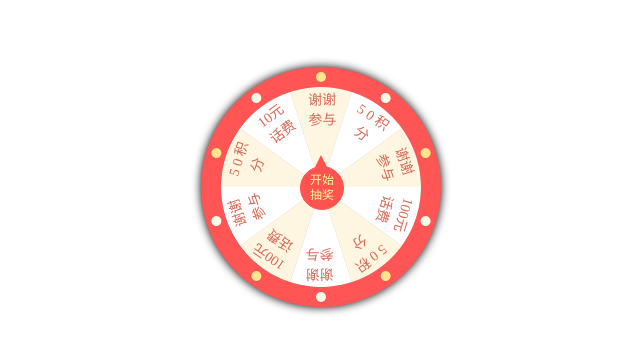
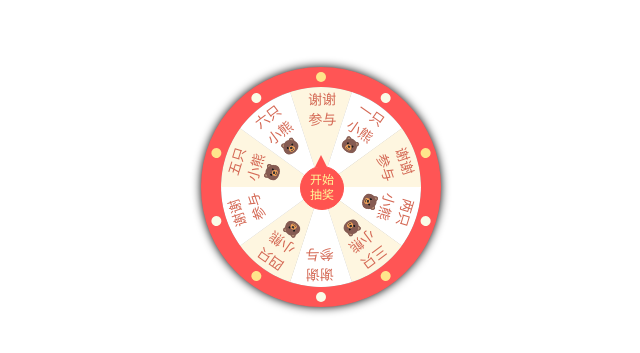
Before and after one commit to jayzjh/choujiang0, a plain HTML site: page index.html in a window 1280 px wide. Shown: the part 233-586 px from the top of the page, without its empty margins (339-979 px from the left). Drawn offline with Linux system fonts and the light colour scheme.

Commit message:
Update index.html

```diff
--- a/index.html
+++ b/index.html
@@ -203,7 +203,10 @@
         }
 
         .result {
-            margin: 20px 60px;
+            position: absolute;
+            top: 70%;
+            left: 52%;
+            transform: translate(-60%, -60%);
         }
 
         @keyframes twinkling {
@@ -234,7 +237,7 @@
             </div>
             <div class="sector">
                 <div class="sector-inner">
-                    <span> 5 0 积分</span>
+                    <span> 一只小熊🐻</span>
                 </div>
             </div>
             <div class="sector">
@@ -244,12 +247,12 @@
             </div>
             <div class="sector">
                 <div class="sector-inner">
-                    <span>100元话费</span>
+                    <span>两只小熊🐻</span>
                 </div>
             </div>
             <div class="sector">
                 <div class="sector-inner">
-                    <span> 5 0 积分</span>
+                    <span> 三只小熊🐻</span>
                 </div>
             </div>
             <div class="sector">
@@ -259,7 +262,7 @@
             </div>
             <div class="sector">
                 <div class="sector-inner">
-                    <span>100元话费</span>
+                    <span>四只小熊🐻</span>
                 </div>
             </div>
             <div class="sector">
@@ -269,12 +272,12 @@
             </div>
             <div class="sector">
                 <div class="sector-inner">
-                    <span> 5 0 积分</span>
+                    <span> 五只小熊🐻</span>
                 </div>
             </div>
             <div class="sector">
                 <div class="sector-inner">
-                    <span>10元话费</span>
+                    <span>六只小熊🐻</span>
                 </div>
             </div>
             <div class="pointer">开始抽奖</div>
@@ -289,8 +292,8 @@
         let lights = Array.prototype.slice.call(getEle('light'));
 
         let onRotation = false; // 记录当前是否正在旋转，如果正在旋转，就不能继续点击了
-        let reward = ['谢谢参与', '50积分', '谢谢参与', '100元话费', '50积分',
-            '谢谢参与', '100元话费', '谢谢参与', '50积分', '10元话费'
+        let reward = ['谢谢参与', '一只小熊🐻', '谢谢参与', '两只小熊🐻', '三只小熊🐻',
+            '谢谢参与', '四只小熊🐻', '谢谢参与', '五只小熊🐻', '六只小熊🐻'
         ];
 
         // 根据随机角度获取奖励
```
